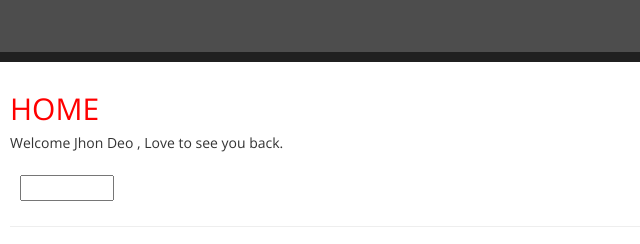
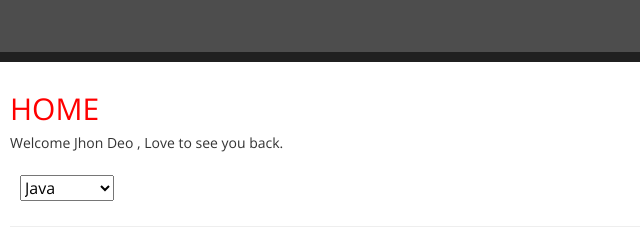
Before and after one commit to tksurjadi/QuickHelp, a plain HTML site: page home.html in a window 1280 px wide. Shown: the top 244 px of the page, 0-640 px from the left. Drawn offline with nearby package versions, Linux system fonts and the light colour scheme.

Commit message:
Update home.html

```diff
--- a/home.html
+++ b/home.html
@@ -34,7 +34,7 @@
 					<h5>Welcome Jhon Deo , Love to see you back. </h5>
 
 					<!--LEFT BUTTON ON TOP-->
-				<div style="color: white;
+				<div style="color: black;
 				padding: 15px 10px 5px 10px;
 				float:left;
 				font-size: 16px;">
```
